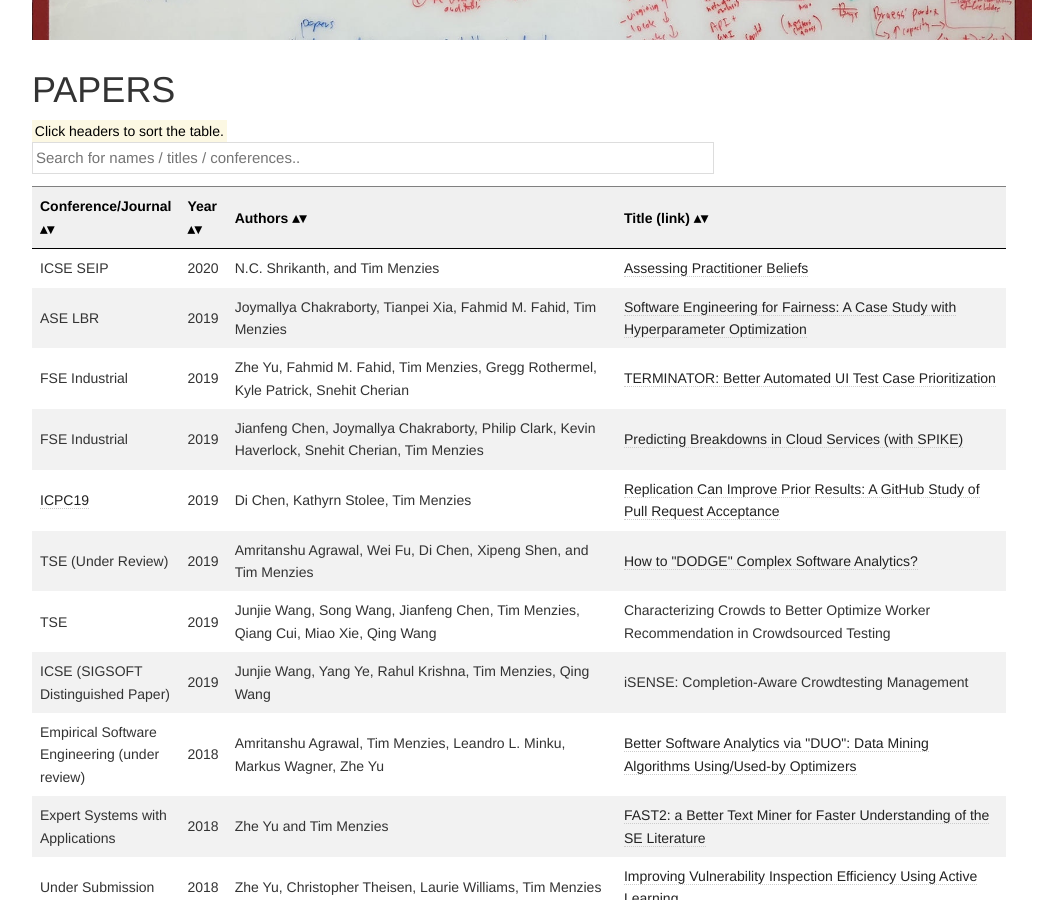
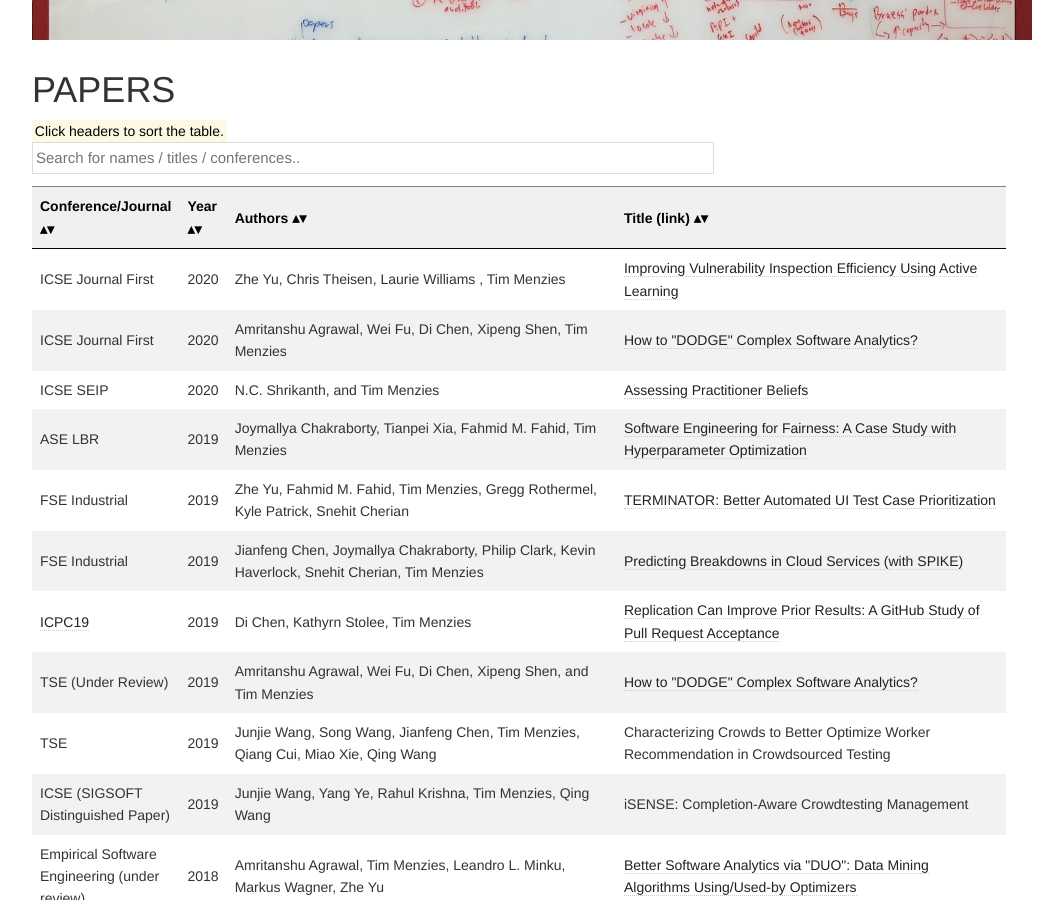
Before and after one commit to ai-se/ai-se.github.io, a Jekyll site: the page built from papers/index.html, in a window 1280 px wide and 900 px high, scrolled down 695 px. Shown: the whole window, without its empty margins (126-1189 px from the left). Built offline with Jekyll 4.4.1, drawn with Linux system fonts in a browser that asks for light colours.

Commit message:
ICSE Journal first papers added
ICSE Journal first papers added

```diff
--- a/papers/index.html
+++ b/papers/index.html
@@ -53,6 +53,23 @@
 		</tr>
 	</thead>
 	<tbody>
+		<tr>
+			<td>ICSE Journal First</td>
+			<td>2020</td>
+			<td>Zhe Yu,  Chris Theisen, Laurie Williams , Tim Menzies</td>
+			<td><a href="https://arxiv.org/pdf/1803.06545.pdf">
+					Improving Vulnerability Inspection Efficiency Using Active Learning
+				</a></td>
+		</tr>
+
+		<tr>
+			<td>ICSE Journal First</td>
+			<td>2020</td>
+			<td>Amritanshu Agrawal, Wei Fu, Di Chen, Xipeng Shen, Tim Menzies</td>
+			<td><a href="https://arxiv.org/pdf/1902.01838.pdf">
+					How to "DODGE" Complex Software Analytics?
+				</a></td>
+		</tr>
 
 		<tr>
 			<td>ICSE SEIP</td>
```
